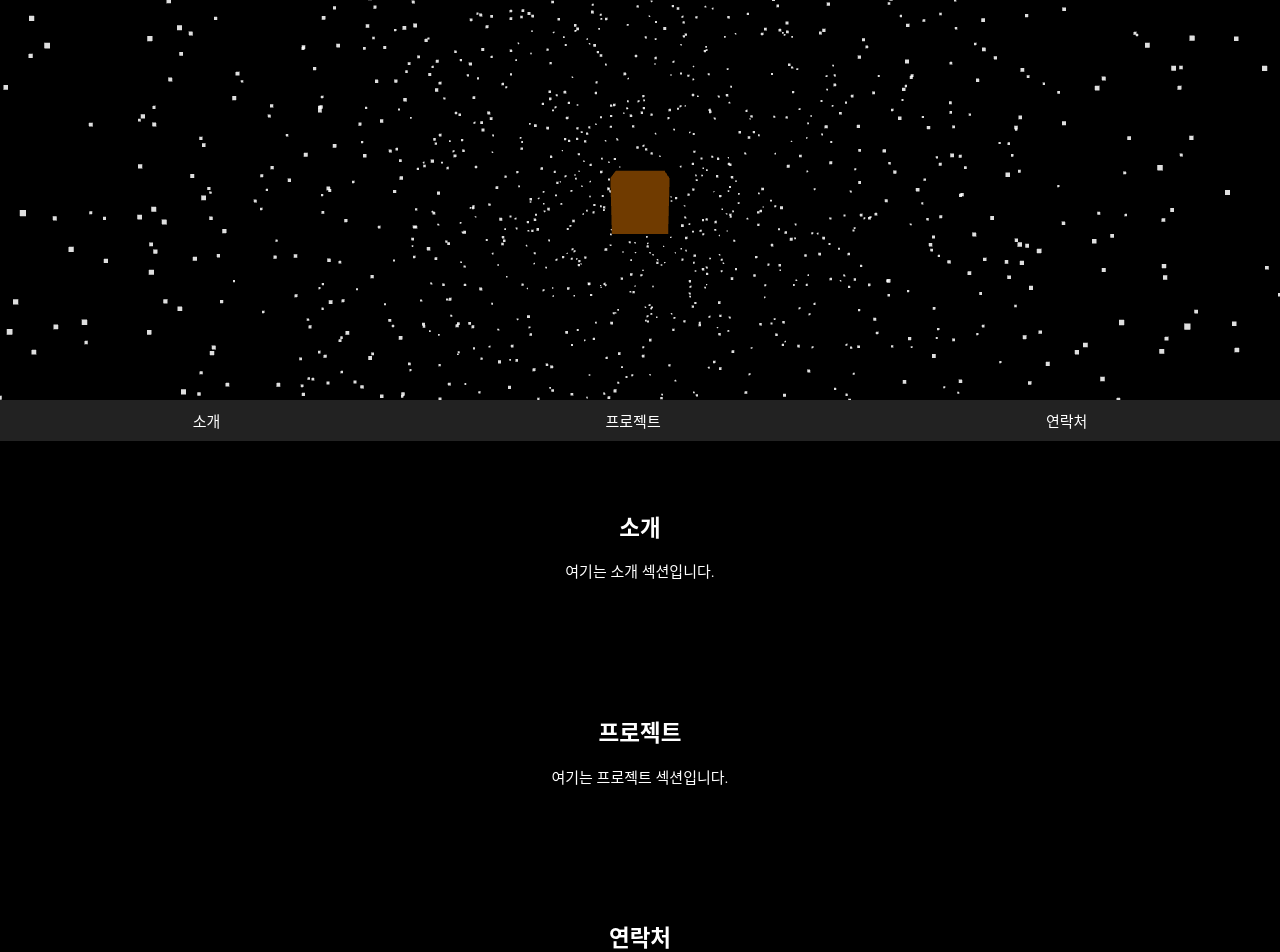
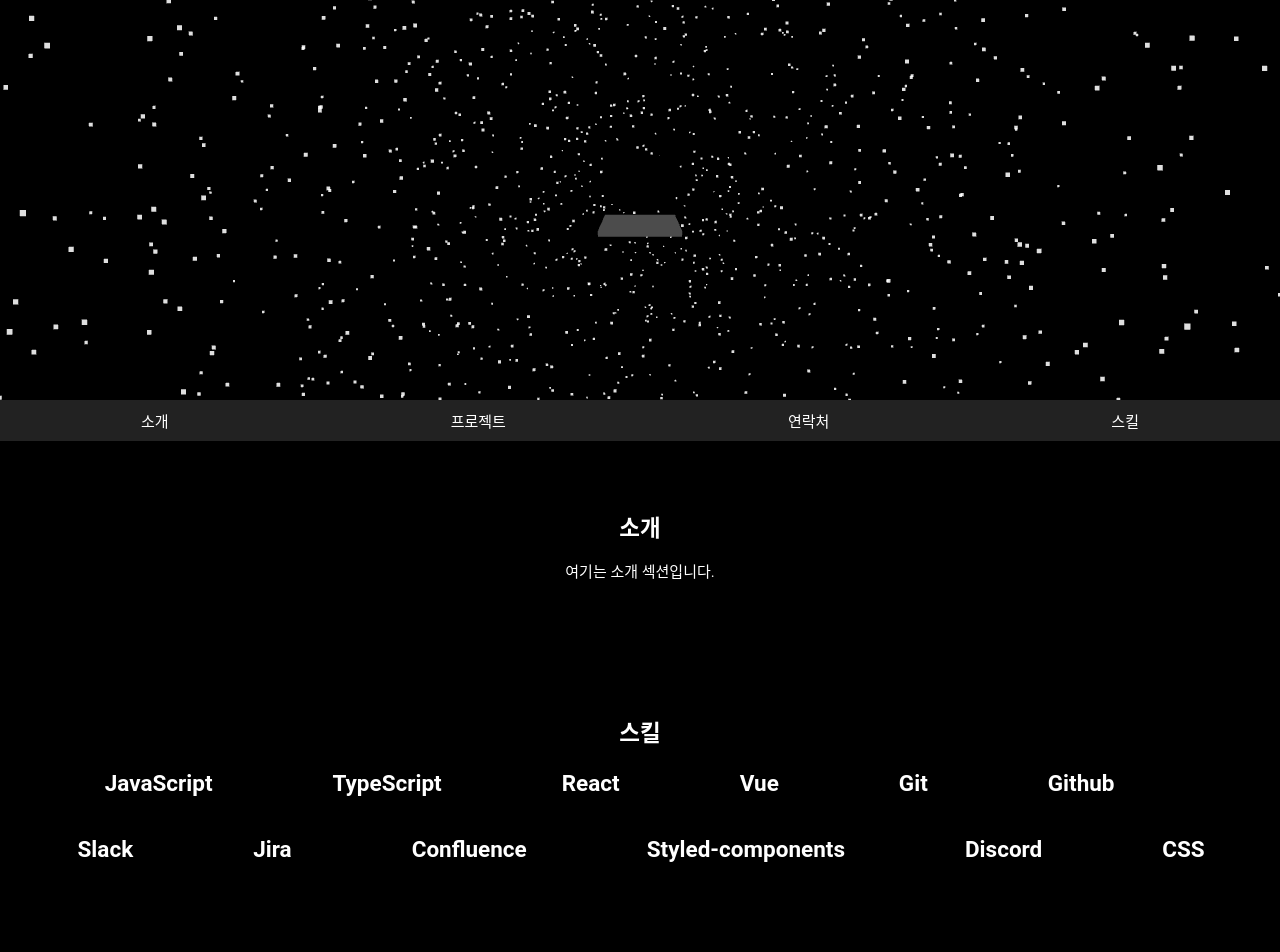
Before and after one commit to SungJongHwa/blog, a React (Create React App) app: page / in a window 1280 px wide. Shown: the top 952 px of the page. Built offline with nearby package versions, Linux system fonts and the light colour scheme.

Commit message:
feat : UI 변경 초안

```diff
--- a/src/pages/main/page.jsx
+++ b/src/pages/main/page.jsx
@@ -1,22 +1,45 @@
-// 필요한 라이브러리 설치
-// npm install three @react-three/fiber @react-three/drei react-spring react-scroll styled-components
-
-import React, { useRef, useState, useEffect } from "react";
+import React, { useRef } from "react";
+import { useFrame } from "@react-three/fiber";
+import { useNavigate } from "react-router-dom";
+import { useSpring, animated } from "react-spring";
 import styled from "styled-components";
-import { useSpring, animated } from "react-spring";
-import { Canvas, useFrame } from "@react-three/fiber";
+import { Canvas } from "@react-three/fiber";
 import { OrbitControls, Stars } from "@react-three/drei";
 import { Link as ScrollLink, Element as ScrollElement } from "react-scroll";
 
+const skills = [
+  "JavaScript",
+  "TypeScript",
+  "React",
+  "Vue",
+  "Git",
+  "Github",
+  "GitLab",
+  "Jquery",
+  "HTML",
+  "CSS",
+  "Webpack",
+  "Babel",
+  "Slack",
+  "Jira",
+  "Confluence",
+  "Styled-components",
+  "Discord",
+];
+
 const MainPage = () => {
-  const [showIntro, setShowIntro] = useState(true);
+  const [showIntro, setShowIntro] = React.useState(true);
 
-  useEffect(() => {
+  React.useEffect(() => {
     const timer1 = setTimeout(() => setShowIntro(false), 5000);
     return () => {
       clearTimeout(timer1);
     };
   }, []);
+
+  const half = Math.ceil(skills.length / 2);
+  const firstHalf = skills.slice(0, half);
+  const secondHalf = skills.slice(half);
 
   return (
     <>
@@ -34,7 +57,7 @@ const MainPage = () => {
               <pointLight position={[-10, -10, -10]} />
               <Stars />
               <OrbitControls />
-              <RotatingBox />
+              <Laptop />
             </Canvas>
           </CanvasContainer>
           <ScrollLinkContainer>
@@ -47,6 +70,9 @@ const MainPage = () => {
             <ScrollLink to="section3" smooth={true} duration={1000}>
               연락처
             </ScrollLink>
+            <ScrollLink to="skills" smooth={true} duration={1000}>
+              스킬
+            </ScrollLink>
           </ScrollLinkContainer>
           <Sections>
             <ScrollElement name="section1">
@@ -55,12 +81,44 @@ const MainPage = () => {
                 <p>여기는 소개 섹션입니다.</p>
               </Section>
             </ScrollElement>
+
+            <ScrollElement name="skills">
+              <SkillsSection>
+                <h2>스킬</h2>
+                <SkillsWrapper>
+                  <SkillsSlider>
+                    <SkillRow>
+                      {firstHalf.map((skill, index) => (
+                        <SkillItem key={index}>{skill}</SkillItem>
+                      ))}
+                      {firstHalf.map((skill, index) => (
+                        <SkillItem key={index + firstHalf.length}>
+                          {skill}
+                        </SkillItem>
+                      ))}
+                    </SkillRow>
+                    <SkillRow reverse>
+                      {secondHalf.map((skill, index) => (
+                        <SkillItem key={index}>{skill}</SkillItem>
+                      ))}
+                      {secondHalf.map((skill, index) => (
+                        <SkillItem key={index + secondHalf.length}>
+                          {skill}
+                        </SkillItem>
+                      ))}
+                    </SkillRow>
+                  </SkillsSlider>
+                </SkillsWrapper>
+              </SkillsSection>
+            </ScrollElement>
+
             <ScrollElement name="section2">
               <Section>
                 <h2>프로젝트</h2>
                 <p>여기는 프로젝트 섹션입니다.</p>
               </Section>
             </ScrollElement>
+
             <ScrollElement name="section3">
               <Section>
                 <h2>연락처</h2>
@@ -76,15 +134,39 @@ const MainPage = () => {
 
 export default MainPage;
 
-const RotatingBox = () => {
+const Laptop = () => {
   const ref = useRef();
   useFrame((state, delta) => (ref.current.rotation.x += 0.01));
 
+  const navigate = useNavigate();
+
+  const handleClick = () => {
+    navigate("/home");
+  };
+
   return (
-    <mesh ref={ref} position={[0, 0, 0]}>
-      <boxGeometry args={[1, 1, 1]} />
-      <meshStandardMaterial color={"orange"} />
-    </mesh>
+    <group ref={ref} position={[0, 0, 0]} onClick={handleClick}>
+      <mesh position={[0, -0.5, 0]}>
+        <boxGeometry args={[1.5, 0.1, 1]} />
+        <meshStandardMaterial color={"silver"} />
+      </mesh>
+      <mesh position={[0, 0.3, -0.5]} rotation={[1.57, 0, 0]}>
+        <boxGeometry args={[1.5, 0.05, 1]} />
+        <meshStandardMaterial color={"#1b1b1b"} />
+      </mesh>
+      <mesh position={[0, 0.35, -0.45]}>
+        <planeGeometry args={[1.4, 0.8]} />
+        <meshStandardMaterial color={"#000000"} />
+      </mesh>
+      <mesh position={[0.65, 0.32, -0.48]}>
+        <boxGeometry args={[0.02, 0.02, 0.02]} />
+        <meshStandardMaterial color={"red"} />
+      </mesh>
+      <mesh position={[-0.65, 0.32, -0.48]}>
+        <boxGeometry args={[0.02, 0.02, 0.02]} />
+        <meshStandardMaterial color={"green"} />
+      </mesh>
+    </group>
   );
 };
 
@@ -147,3 +229,58 @@ const FadeText = ({ children, delay = 0 }) => {
 
   return <AnimatedText style={props}>{children}</AnimatedText>;
 };
+
+const SkillsSection = styled.div`
+  padding: 50px;
+  text-align: center;
+  color: #ffffff;
+  margin-bottom: 20px;
+`;
+
+const SkillsWrapper = styled.div`
+  position: relative;
+  width: 100%;
+  height: 100px;
+  overflow: hidden;
+`;
+
+const SkillsSlider = styled.div`
+  display: flex;
+  flex-direction: column;
+  justify-content: center;
+  height: 100%;
+`;
+
+const SkillRow = styled.div`
+  display: flex;
+  flex-wrap: nowrap;
+  white-space: nowrap;
+  animation: ${({ reverse }) => (reverse ? "scroll-reverse" : "scroll")} 60s
+    linear infinite;
+
+  @keyframes scroll {
+    0% {
+      transform: translateX(0);
+    }
+    100% {
+      transform: translateX(-50%);
+    }
+  }
+
+  @keyframes scroll-reverse {
+    0% {
+      transform: translateX(-50%);
+    }
+    100% {
+      transform: translateX(0);
+    }
+  }
+`;
+
+const SkillItem = styled.div`
+  display: inline-block;
+  margin: 20px 60px;
+  font-size: 1.5rem;
+  font-weight: bold;
+  color: #ffffff;
+`;
```
